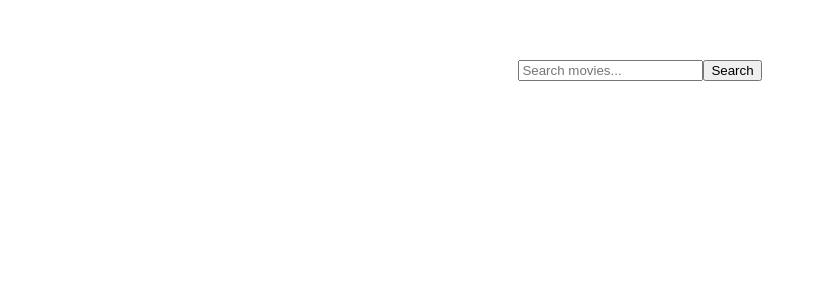
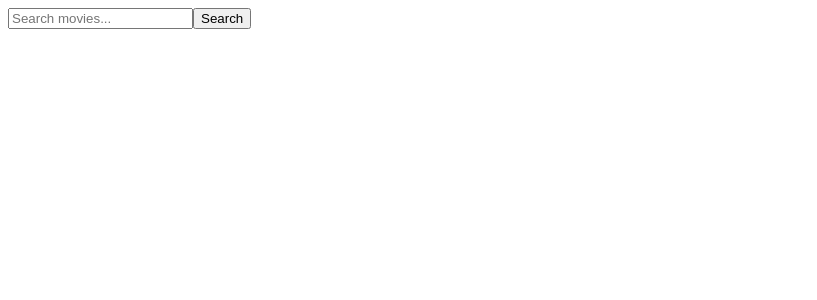
Before and after one commit to neenu-kurian/Movie-Search, a Vue app: page / in a window 1280 px wide. Shown: the top 300 px of the page, without its empty margins (0-817 px from the left). Built offline with nearby package versions, Linux system fonts and the light colour scheme.

Commit message:
added vue router

```diff
--- a/package.json
+++ b/package.json
@@ -10,6 +10,7 @@
   "dependencies": {
     "core-js": "^3.6.5",
     "vue": "^2.6.11",
+    "vue-router": "^3.2.0",
     "vuex": "^3.4.0"
   },
   "devDependencies": {
@@ -19,6 +20,10 @@
     "babel-eslint": "^10.1.0",
     "eslint": "^6.7.2",
     "eslint-plugin-vue": "^6.2.2",
+    "node-sass": "^7.0.1",
+    "sass": "^1.49.9",
+    "sass-loader": "^7.3.1",
+    "style-loader": "^3.3.1",
     "vue-template-compiler": "^2.6.11"
   },
   "eslintConfig": {
--- a/src/App.vue
+++ b/src/App.vue
@@ -15,13 +15,6 @@ export default {
 }
 </script>
 
-<style>
-#app {
-  font-family: Avenir, Helvetica, Arial, sans-serif;
-  -webkit-font-smoothing: antialiased;
-  -moz-osx-font-smoothing: grayscale;
-  text-align: center;
-  color: #2c3e50;
-  margin-top: 60px;
-}
+<style lang="scss">
+
 </style>
--- /dev/null
+++ b/src/assets/scss/_moviecard.scss
@@ -0,0 +1,9 @@
+.movie {
+    &__container {
+        max-width: 80%;
+    }
+
+    &__tile {
+        padding: 10px;
+    }
+}
--- a/src/assets/scss/main.scss
+++ b/src/assets/scss/main.scss
@@ -0,0 +1 @@
+@import "moviecard";
--- a/src/common/MovieCard.vue
+++ b/src/common/MovieCard.vue
@@ -1,6 +1,6 @@
 <template>
-  <div>
-    <div v-for="(movie,index) in movies" :key="index">
+  <div class="movie__container">
+    <div class="movie__tile" v-for="(movie,index) in movies" :key="index">
       <img :src="movie.Poster" alt="movie" />
       <div>{{movie.Title}}</div>
       <div>{{movie.Year}}</div>
--- a/src/components/SearchPage.vue
+++ b/src/components/SearchPage.vue
@@ -2,14 +2,12 @@
   <div>
     <input type="text" v-model="search" name="search" placeholder="Search movies..." />
     <button @click="searchMovies">Search</button>
-    <div>
-        <movie-card></movie-card>
-    </div>
+    <movie-card></movie-card>
   </div>
 </template>
 
 <script>
-import MovieCard from '../common/MovieCard.vue';
+import MovieCard from "../common/MovieCard.vue";
 export default {
   name: "SearchPage",
   data: function () {
@@ -17,10 +15,10 @@ export default {
       search: "",
     };
   },
-  components: {MovieCard},
+  components: { MovieCard },
   methods: {
-    searchMovies(){
-      this.$store.dispatch("fetchMovies",this.search);
+    searchMovies() {
+      this.$store.dispatch("fetchMovies", this.search);
     },
   },
 };
--- a/src/main.js
+++ b/src/main.js
@@ -1,10 +1,12 @@
 import Vue from 'vue'
 import App from './App.vue'
 import store from "./store/index.js";
+import router from './routes/router';
 
 Vue.config.productionTip = false
 
 new Vue({
   store,
+  router,
   render: h => h(App),
 }).$mount('#app')
--- a/vue.config.js
+++ b/vue.config.js
@@ -1,9 +1,9 @@
 module.exports = {
-    css: {
-      loaderOptions: {
-        sass: {
-          data: `@import "@/assets/scss/main.scss";`
-        }
-      }
+  css: {
+    loaderOptions: {
+      sass: {
+        data: `@import "~@/assets/scss/main.scss";`,
+      },
     },
-  };
+  },
+};
```
Also changed, not shown: src/routes/router.js (added, +12 -0 lines), src/routes/routes.js (added, +10 -0 lines), 1 other file (tests, documents, lock files or other folders).
